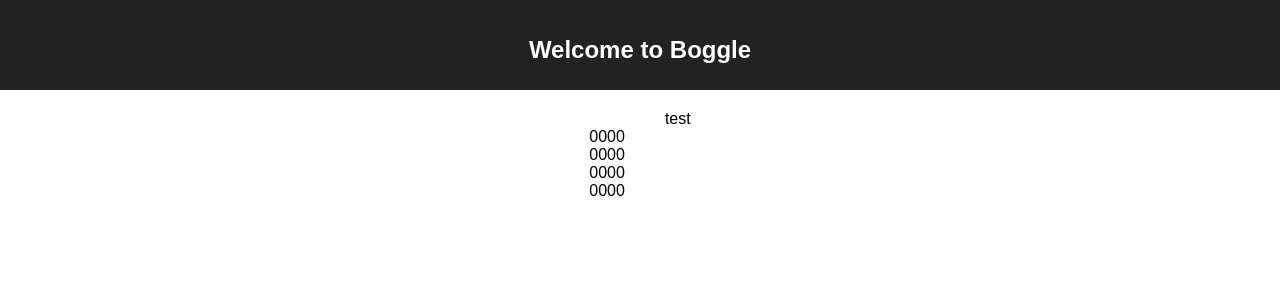
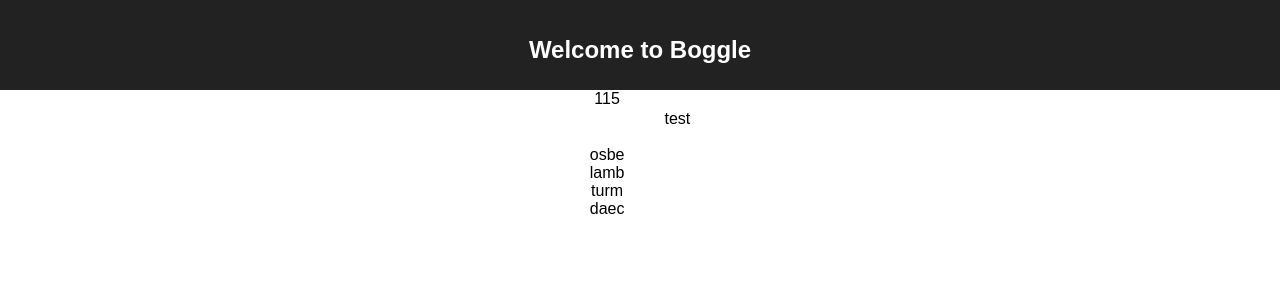
Before and after one commit to meagonqz/boggle, a React (Create React App) app in the folder app/: page / in a window 1280 px wide. Shown: the top 300 px of the page. Built offline with nearby package versions, Linux system fonts and the light colour scheme.

Commit message:
filled board and timer

```diff
--- a/app/src/Board.jsx
+++ b/app/src/Board.jsx
@@ -1,30 +1,59 @@
 import React from "react";
 import "./Board.css";
-import { getLetters } from './lib/alphabet';
+import { getLetters } from "./lib/alphabet";
 
 export class Board extends React.Component {
   constructor() {
     super();
     // Change size here
     this.size = 4;
-    this.state = { board: this.generateBoard() };
+    // Change totalTime here
+    this.totalTime = 120;
+    this.state = {
+      gamesPlayed: 0,
+      board: this.generateBoard(),
+      timer: null,
+      time: this.totalTime
+    };
   }
 
-  generateEmptyBoard() {
-    return Array(this.size)
-      .fill(0)
-      .map(() => Array(this.size).fill(0));
+  componentDidMount() {
+    const timer = setInterval(() => this.tick(), 1000);
+    this.setState({ timer });
+  }
+
+  componentWillUnmount() {
+    this.clearInterval(this.state.timer);
+  }
+
+  tick() {
+    if (this.state.time == 0) {
+      this.setState({
+        gamesPlayed: this.state.gamesPlayed + 1,
+        board: this.generateBoard(),
+        time: this.totalTime
+      });
+    }
+    this.setState({
+      time: this.state.time - 1
+    });
   }
 
   generateBoard() {
-    let board = this.generateEmptyBoard();
     const letters = getLetters(this.size);
-    console.log(letters);
-    return board;
+    let index = 0;
+    return Array(this.size)
+      .fill(0)
+      .map(() => {
+        const arr = Array.from(letters.slice(index, index + this.size));
+        index += this.size;
+        return arr;
+      });
   }
 
   renderBoard() {
     let boardString = "";
+    console.log(this.state.board);
     this.state.board.forEach(row => {
       boardString += "<br/>";
       row.forEach(elem => (boardString += elem));
@@ -34,10 +63,13 @@ export class Board extends React.Component {
 
   render() {
     return (
-      <div
-        className="Board"
-        dangerouslySetInnerHTML={{ __html: this.renderBoard() }}
-      />
+      <div key={this.state.gamesPlayed}>
+        <div className="Timer">{this.state.time} </div>
+        <div
+          className="Board"
+          dangerouslySetInnerHTML={{ __html: this.renderBoard() }}
+        />
+      </div>
     );
   }
 }
```
Also changed, not shown: app/src/lib/alphabet.js (+8 -8 lines).
